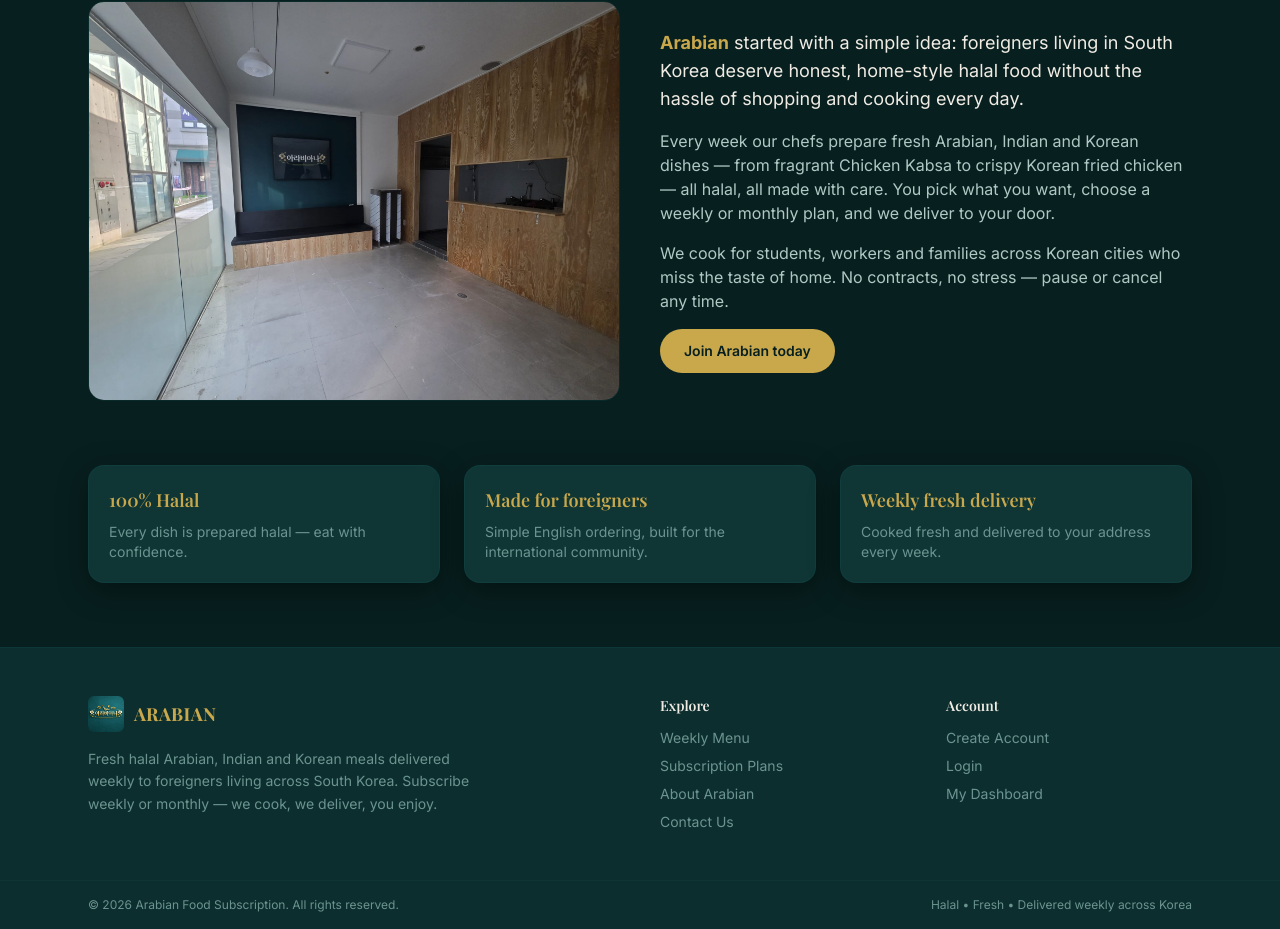
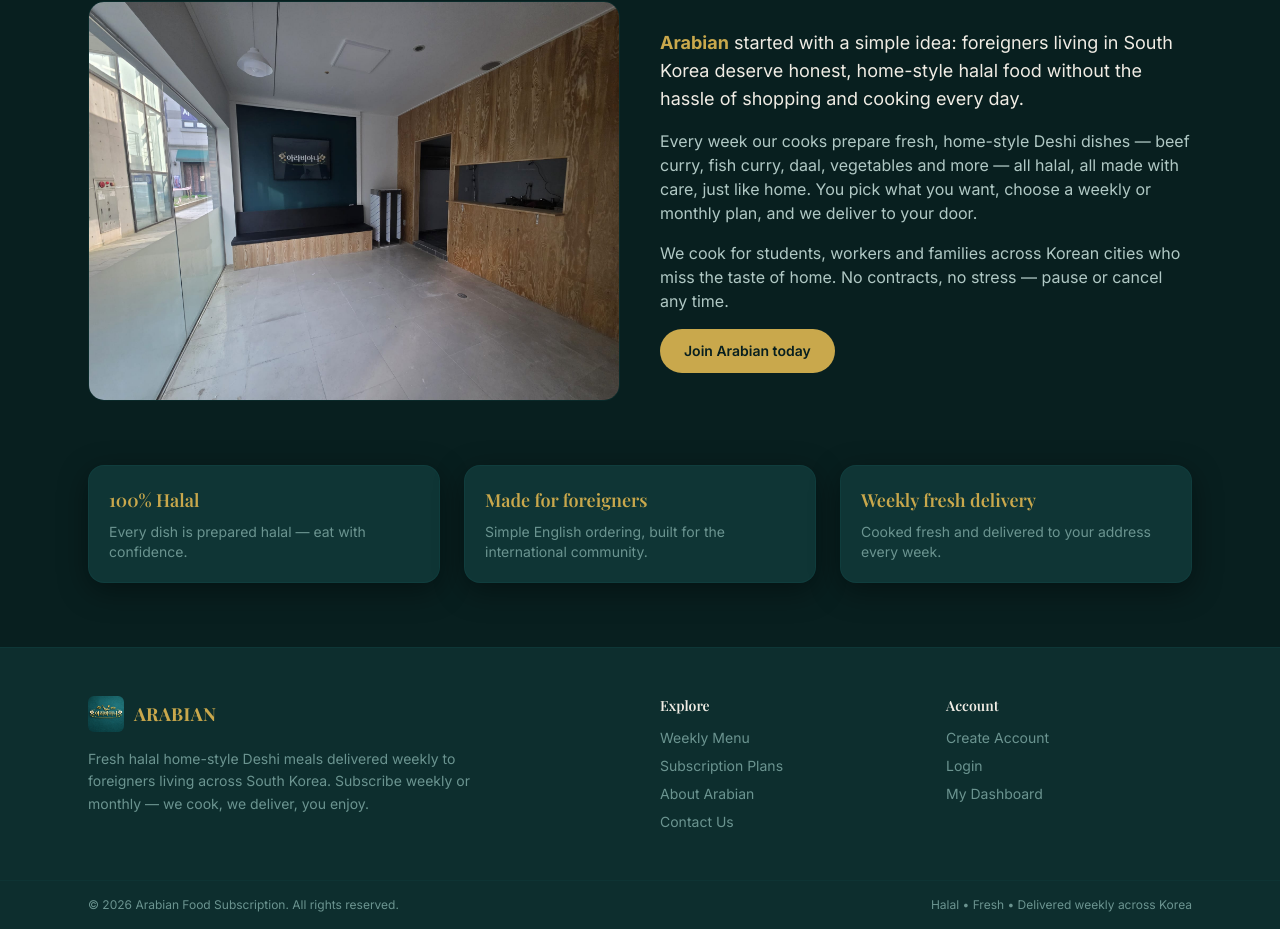
Before and after one commit to captain1995353/arabian-food-subscription, a Next.js app: page /about in a window 1280 px wide. Shown: the part 252-1181 px from the top of the page. Built offline with nearby package versions, Linux system fonts and the light colour scheme; no server answers.

Commit message:
Rebrand copy to Deshi home-style food (drop Indian/Arabian/Korean cuisine claims)
Co-Authored-By: Claude Opus 4.8 (1M context) <noreply@anthropic.com>

```diff
--- a/src/app/(site)/about/page.tsx
+++ b/src/app/(site)/about/page.tsx
@@ -22,10 +22,10 @@ export default function AboutPage() {
             halal food without the hassle of shopping and cooking every day.
           </p>
           <p>
-            Every week our chefs prepare fresh Arabian, Indian and Korean dishes —
-            from fragrant Chicken Kabsa to crispy Korean fried chicken — all
-            halal, all made with care. You pick what you want, choose a weekly or
-            monthly plan, and we deliver to your door.
+            Every week our cooks prepare fresh, home-style Deshi dishes —
+            beef curry, fish curry, daal, vegetables and more — all halal, all
+            made with care, just like home. You pick what you want, choose a
+            weekly or monthly plan, and we deliver to your door.
           </p>
           <p>
             We cook for students, workers and families across Korean cities who
--- a/src/app/(site)/page.tsx
+++ b/src/app/(site)/page.tsx
@@ -35,7 +35,7 @@ export default async function HomePage() {
       <section className="relative overflow-hidden">
         <Image
           src="/images/hero-spread.png"
-          alt="Arabian food spread"
+          alt="Deshi home-style food spread"
           fill
           priority
           className="object-cover opacity-30"
@@ -44,13 +44,13 @@ export default async function HomePage() {
         <div className="container-x relative py-24 text-center md:py-32">
           <Badge className="mx-auto mb-5">Halal • Weekly delivery • Made for foreigners in Korea</Badge>
           <h1 className="mx-auto max-w-3xl text-4xl font-bold leading-tight md:text-6xl">
-            Home-style <span className="text-gradient-gold">Arabian food</span>,
+            Home-style <span className="text-gradient-gold">Deshi food</span>,
             <br /> delivered to your door every week
           </h1>
           <p className="mx-auto mt-6 max-w-xl text-lg text-ink-secondary">
             Living in South Korea and missing real halal home cooking? Subscribe
-            weekly or monthly and we deliver fresh Arabian, Indian and Korean
-            meals — no shopping, no cooking, no stress.
+            weekly or monthly and we deliver fresh, home-style Deshi meals —
+            no shopping, no cooking, no stress.
           </p>
           <div className="mt-9 flex flex-wrap justify-center gap-3">
             <Link href="/register" className="btn btn-gold">
--- a/src/app/(site)/plans/page.tsx
+++ b/src/app/(site)/plans/page.tsx
@@ -19,7 +19,7 @@ export default async function PlansPage() {
     weekly: [
       "1 weekly delivery",
       "Choose your dishes each week",
-      "Great way to try Arabian",
+      "Great way to try our Deshi food",
       "Pause or cancel any time",
     ],
     monthly: [
--- a/src/app/layout.tsx
+++ b/src/app/layout.tsx
@@ -22,12 +22,13 @@ const naskh = Noto_Naskh_Arabic({
 });
 
 export const metadata: Metadata = {
-  title: "Arabian Food Subscription | Weekly Halal Meals in South Korea",
+  title: "Arabian Food Subscription | Weekly Halal Deshi Meals in South Korea",
   description:
-    "Weekly and monthly halal food subscriptions for foreigners living in South Korea. Fresh Arabian, Indian and Korean meals delivered to your door every week.",
+    "Weekly and monthly halal food subscriptions for foreigners living in South Korea. Fresh home-style Deshi (Bangladeshi) meals delivered to your door every week.",
   keywords: [
     "halal food subscription Korea",
-    "Arabian food delivery Korea",
+    "deshi food delivery Korea",
+    "bangladeshi food Korea",
     "weekly meal subscription",
     "foreigners Korea food",
   ],
--- a/src/components/layout/Footer.tsx
+++ b/src/components/layout/Footer.tsx
@@ -8,9 +8,9 @@ export function Footer() {
         <div className="md:col-span-2">
           <Logo />
           <p className="mt-4 max-w-sm text-sm leading-relaxed text-ink-muted">
-            Fresh halal Arabian, Indian and Korean meals delivered weekly to
-            foreigners living across South Korea. Subscribe weekly or monthly —
-            we cook, we deliver, you enjoy.
+            Fresh halal home-style Deshi meals delivered weekly to foreigners
+            living across South Korea. Subscribe weekly or monthly — we cook,
+            we deliver, you enjoy.
           </p>
         </div>
         <div>
```
